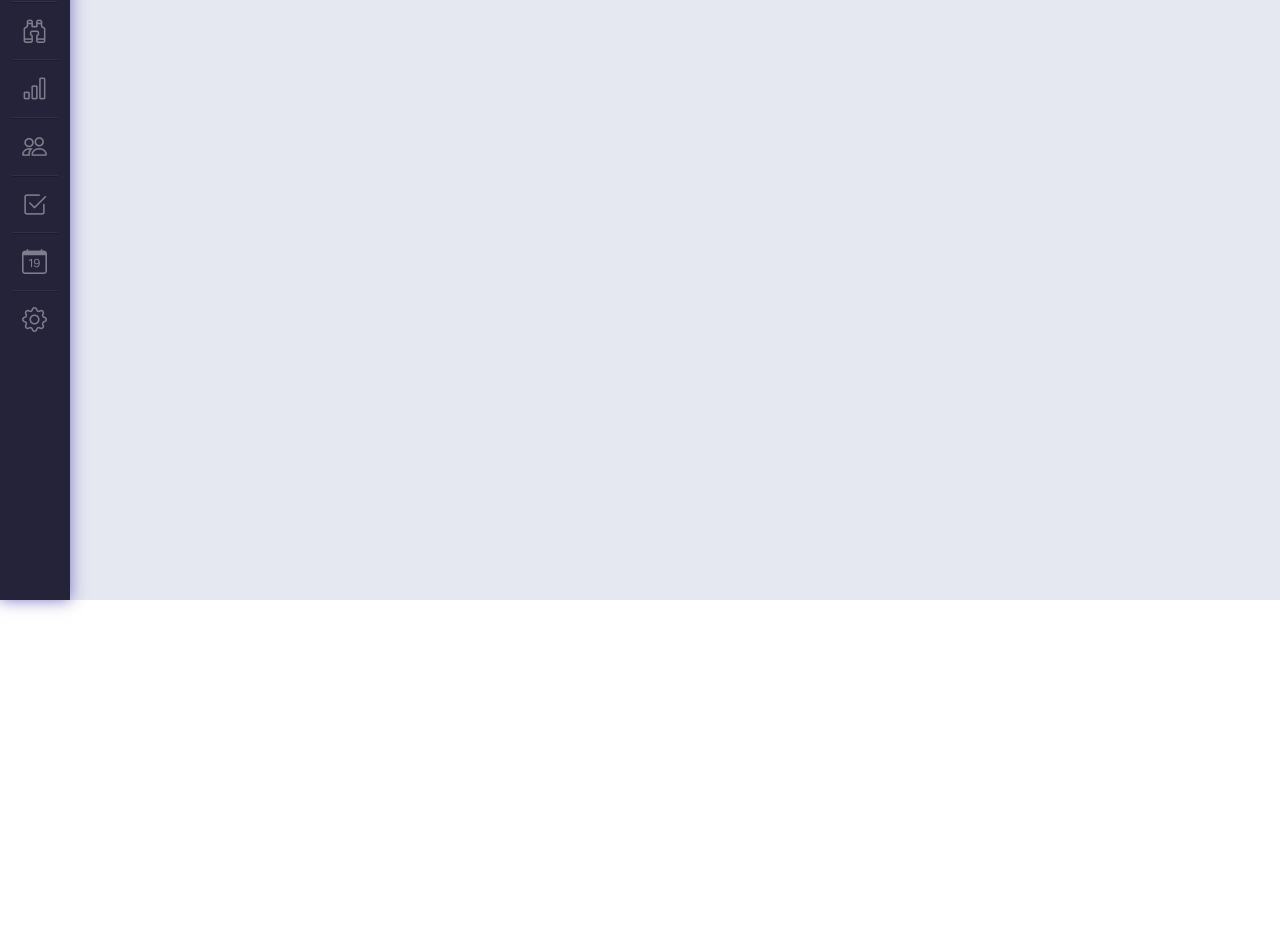
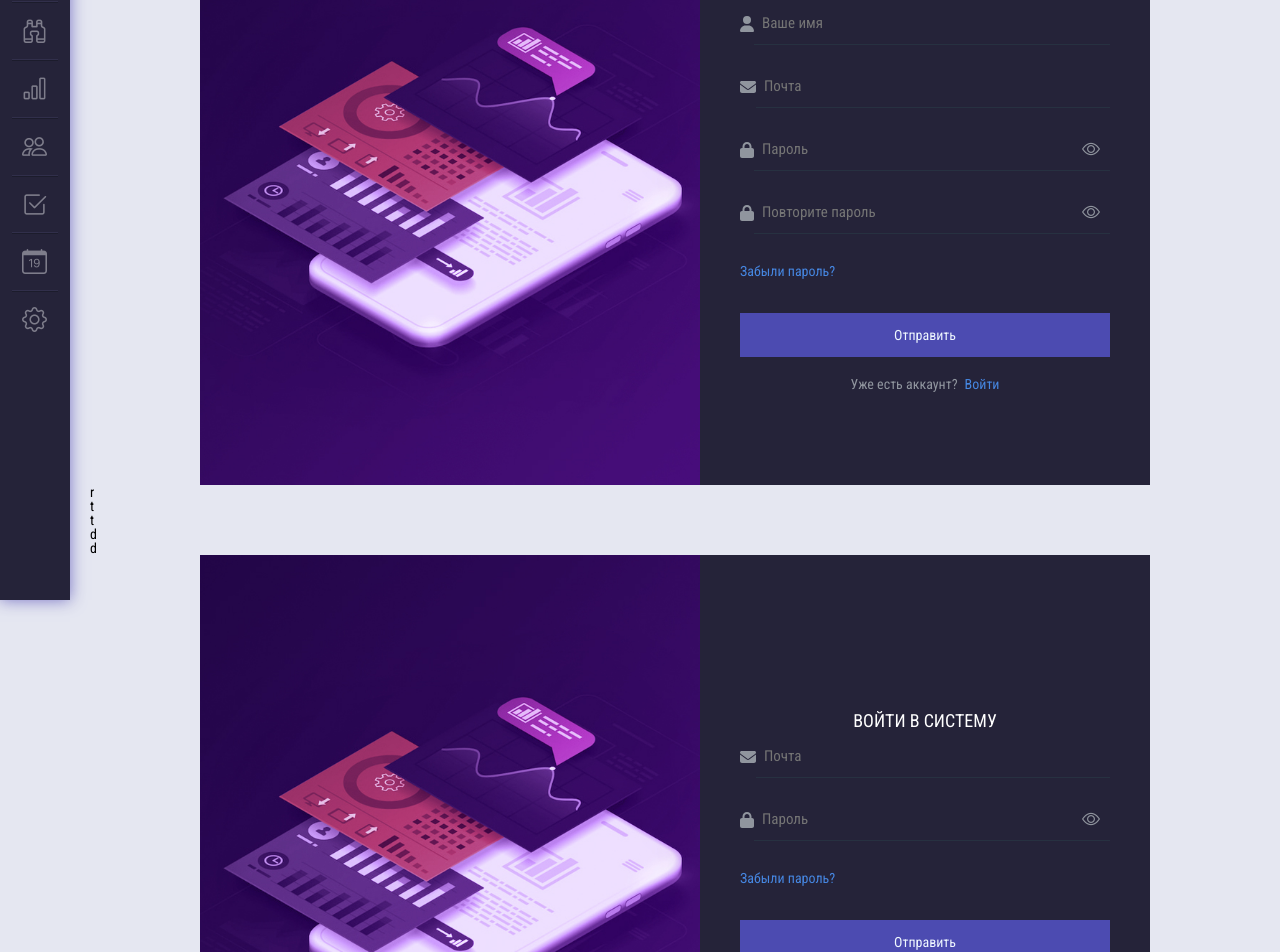
Before and after one commit to bartik369/app, a React (Create React App) app in the folder client/: page /users in a window 1280 px wide. Shown: the part 200-1152 px from the top of the page. Before the commit the page ends 800 px from the top, so only its background shows below. Built offline with nearby package versions, Linux system fonts and the light colour scheme.

Commit message:
before login

```diff
--- a/client/src/components/form/Login.css
+++ b/client/src/components/form/Login.css
@@ -57,6 +57,7 @@
     color: #90959e;
     font-size: 13px;
 }
+
 .show-password {
     position: absolute;
     right: 10px;
@@ -64,9 +65,10 @@
     background-color: transparent;
 }
 
-.bi-eye, .bi-eye-slash {
+.bi-eye,
+.bi-eye-slash {
     color: #90959e;
-    font-size: 20px;
+    font-size: 18px;
 }
 
 .input-layer {
@@ -102,7 +104,7 @@
     background-color: #4c4bb1;
     color: aliceblue;
     transition: all .5s;
-    margin-bottom: 20px;
+    margin: 20px 0;
     font-size: 14px;
 }
 
@@ -142,6 +144,18 @@
     padding-left: 3px;
 }
 
+.main .signin {
+    display: flex;
+    justify-content: center;
+    color: #90959e;
+}
+
+.main .signin a {
+    color: #4687e2;
+    margin-left: 7px;
+    transition: all .8s;
+}
+
 .main .signin a:hover {
     color: #dc4760;
 }
--- a/client/src/components/form/Login.jsx
+++ b/client/src/components/form/Login.jsx
@@ -1,71 +1,108 @@
-import React from 'react';
-import { Link } from "react-router-dom";
+import React, { useRef, useState } from "react";
+import {Link} from "react-router-dom";
+import { FontAwesomeIcon } from "@fortawesome/react-fontawesome";
+import { faEnvelope, faLock, faUser } from "@fortawesome/free-solid-svg-icons";
+import { useForm } from "react-hook-form";
 import "./Login.css";
-import { FontAwesomeIcon } from '@fortawesome/react-fontawesome';
-import { faEnvelope, faLock } from '@fortawesome/free-solid-svg-icons';
-import {useForm} from 'react-hook-form';
 
-export default function Login() {
+export default function Signup() {
+
+  const [passwordType, setPasswordType] = useState(false);
 
   const {
     register,
-    formState: {errors},
+    formState: { errors },
     handleSubmit,
-  } = useForm();
+    watch,
+  } = useForm({
+    mode: "onBlur",
+  });
+
+  const isValidEmail = /^(([^<>()[\]\\.,;:\s@\"]+(\.[^<>()[\]\\.,;:\s@\"]+)*)|(\".+\"))@((\[[0-9]{1,3}\.[0-9]{1,3}\.[0-9]{1,3}\.[0-9]{1,3}\])|(([a-zA-Z\-0-9]+\.)+[a-zA-Z]{2,}))$/i;
+  const isValidPassword = /[A-Za-z0-9]/;
+
+
+  const password = useRef({});
+  password.current = watch("password", "");
+
 
   const onSubmit = (data) => {
-    console.log(data)
+    console.log(data);
+  };
+
+  const showPassword = (e) => {
+    e.preventDefault();
+    setPasswordType(passwordType ? false : true)
   }
+
+  console.log("dfsfsfsfs")
 
   return (
     <div className="main">
       <div className="login">
-       <div className="login-sidebar"></div>
+        <div className="login-sidebar"></div>
         <form className="login-form" onSubmit={handleSubmit(onSubmit)}>
-          <label className="login-form__label" for="email">Почта</label>
-          <button className="login-btn" type='submit'>Войти</button>
+          <div className="login-form__title">Войти в систему</div>
+
+          <div className="input-layer">
+            <div className="login-form__input">
+              <FontAwesomeIcon icon={faEnvelope} className="input-icon" />
+              <input
+                placeholder="Почта"
+                type="text"
+                name="email"
+                {...register("email", {
+                  required: "Укажите, пожалуйста, email",
+                  pattern: {
+                    value: isValidEmail,
+                    message: "Неправильный формат почты",
+                  },
+                })}
+              />
+            </div>
+            <div className="form-error">
+              {errors.email && <p>{errors.email.message || "Error"}</p>}
+            </div>
+          </div>
+
+          <div className="input-layer">
+            <div className="login-form__input">
+              <FontAwesomeIcon icon={faLock} className="input-icon" />
+              <input
+                placeholder="Пароль"
+                type={passwordType ? "text" : "password"}
+                {...register("password", {
+                  required: "Укажите, пожалуйста, пароль",
+                  pattern: {
+                    value: isValidPassword,
+                    message: "Только латинские буквы",
+                  },
+                })}
+              />
+              <button className="show-password" onClick={showPassword}>
+                {passwordType ? (
+                  <i className="bi bi-eye-slash" title="Скрыть пароль"></i>
+                ) : (
+                  <i className="bi bi-eye" title="Показать пароль"></i>
+                )}
+              </button>
+            </div>
+            <div className="form-error">
+              {errors.password && <p>{errors.password.message || "Error"}</p>}
+            </div>
+          </div>
+
+          <div className="restore-password">
+            <Link to="#">Забыли пароль?</Link>
+          </div>
+          <button className="login-btn" type="submit">
+            Отправить
+          </button>
+          <div className="signin">
+            Нет аккаунта? <Link to="#">Зарегистрироваться</Link>
+          </div>
         </form>
-        </div>
+      </div>
     </div>
-
-
-
-
-// <div className="main">
-// <div className="login">
-//  <div className="login-sidebar"></div>
-//   <form className="login-form" action="">
-//   <div className="login-form__title">Авторизация</div>
-//       <label className="login-form__label" for="email">Почта</label>
-//       <div className="login-form__input">
-//       <FontAwesomeIcon icon={faEnvelope} className="input-icon" />
-//       <input
-//       type="text"
-//       id="email"
-//       name='email'
-//       placeholder='Укажите свою почту'
-//       />
-//       </div>
-//        <div className="form-error">
-
-//       </div>
-//       <label className="login-form__label" for="password">Пароль</label>
-//       <div className="login-form__input">
-//       <FontAwesomeIcon icon={faLock} className="input-icon" />
-//       <input
-//       type="password"
-//       id="password"
-//       name='password'
-//       placeholder='Ваш пароль'
-//       />
-//       </div>
-//        <div className="form-error">
-
-//       </div>
-//       <button className="login-btn" type='submit'>Войти</button>
-//       <div className="form-link">Нет аккаунта? <Link to="#">Зарегистрироваться</Link></div>
-//   </form>
-//   </div>
-// </div>
-  )
-};
+  );
+}
--- a/client/src/components/form/Signup.jsx
+++ b/client/src/components/form/Signup.jsx
@@ -1,6 +1,7 @@
 import React, { useRef, useState } from "react";
+import {Link} from "react-router-dom";
 import { FontAwesomeIcon } from "@fortawesome/react-fontawesome";
-import { faEnvelope, faLock } from "@fortawesome/free-solid-svg-icons";
+import { faEnvelope, faLock, faUser } from "@fortawesome/free-solid-svg-icons";
 import { useForm } from "react-hook-form";
 import "./Login.css";
 
@@ -20,6 +21,7 @@ export default function Signup() {
 
   const isValidEmail = /^(([^<>()[\]\\.,;:\s@\"]+(\.[^<>()[\]\\.,;:\s@\"]+)*)|(\".+\"))@((\[[0-9]{1,3}\.[0-9]{1,3}\.[0-9]{1,3}\.[0-9]{1,3}\])|(([a-zA-Z\-0-9]+\.)+[a-zA-Z]{2,}))$/i;
   const isValidPassword = /[A-Za-z0-9]/;
+  const isValidDisplayName = /[A-Za-z0-9]/;
 
 
   const password = useRef({});
@@ -48,6 +50,30 @@ export default function Signup() {
         <div className="signup-sidebar"></div>
         <form className="login-form" onSubmit={handleSubmit(onSubmit)}>
           <div className="login-form__title">Регистрация</div>
+
+          <div className="input-layer">
+            <div className="login-form__input">
+              <FontAwesomeIcon icon={faUser} className="input-icon" />
+              <input
+                placeholder="Ваше имя"
+                type="text"
+                name="displayname"
+                {...register("displayname", {
+                  required: "Укажите, пожалуйста, Ваше имя",
+                  pattern: {
+                    value: isValidDisplayName,
+                    message: "Неправильный формат имени",
+                  },
+                })}
+              />
+            </div>
+            <div className="form-error">
+              {errors.displayname && (
+                <p>{errors.displayname.message || "Error"}</p>
+              )}
+            </div>
+          </div>
+
           <div className="input-layer">
             <div className="login-form__input">
               <FontAwesomeIcon icon={faEnvelope} className="input-icon" />
@@ -126,10 +152,15 @@ export default function Signup() {
               )}
             </div>
           </div>
-
+          <div className="restore-password">
+            <Link to="#">Забыли пароль?</Link>
+          </div>
           <button className="login-btn" type="submit">
-            Войти
+            Отправить
           </button>
+          <div className="signin">
+            Уже есть аккаунт? <Link to="#">Войти</Link>
+          </div>
         </form>
       </div>
     </div>
--- a/client/src/components/pages/Users.jsx
+++ b/client/src/components/pages/Users.jsx
@@ -1,9 +1,17 @@
 import React from "react";
+import Signup from "../form/Signup";
+import Login from "../form/Login";
 
 const Users = () => {
     return (
         <div className="users">
-            Users
+            <Signup />
+            <p> r  </p>
+            <p> t  </p>
+            <p> t  </p>
+            <p>  d </p>
+            <p> d  </p>
+            <Login />
         </div>
     )
 }
```
Also changed, not shown: client/src/assets/portal/auth.jpeg (deleted).
